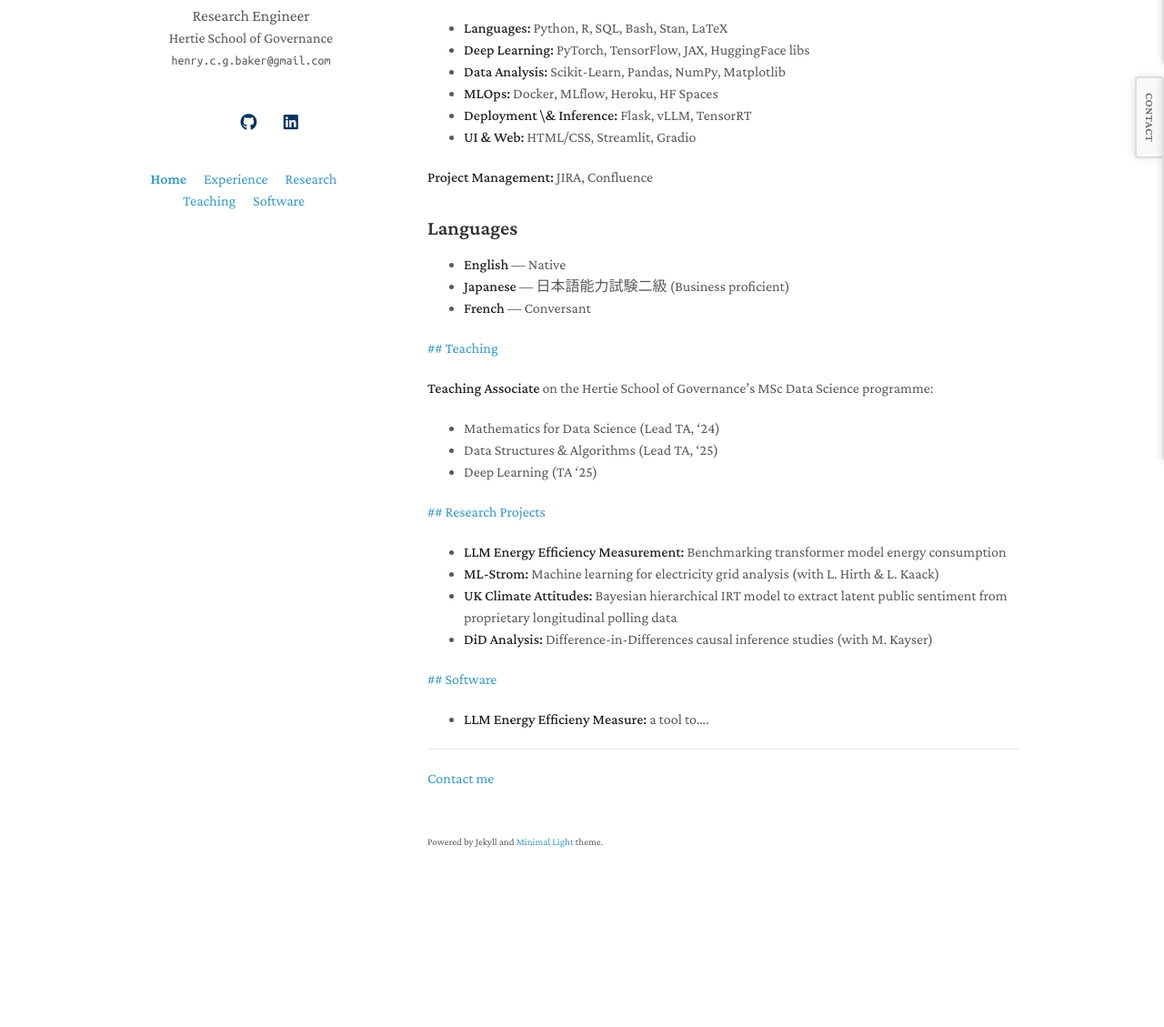
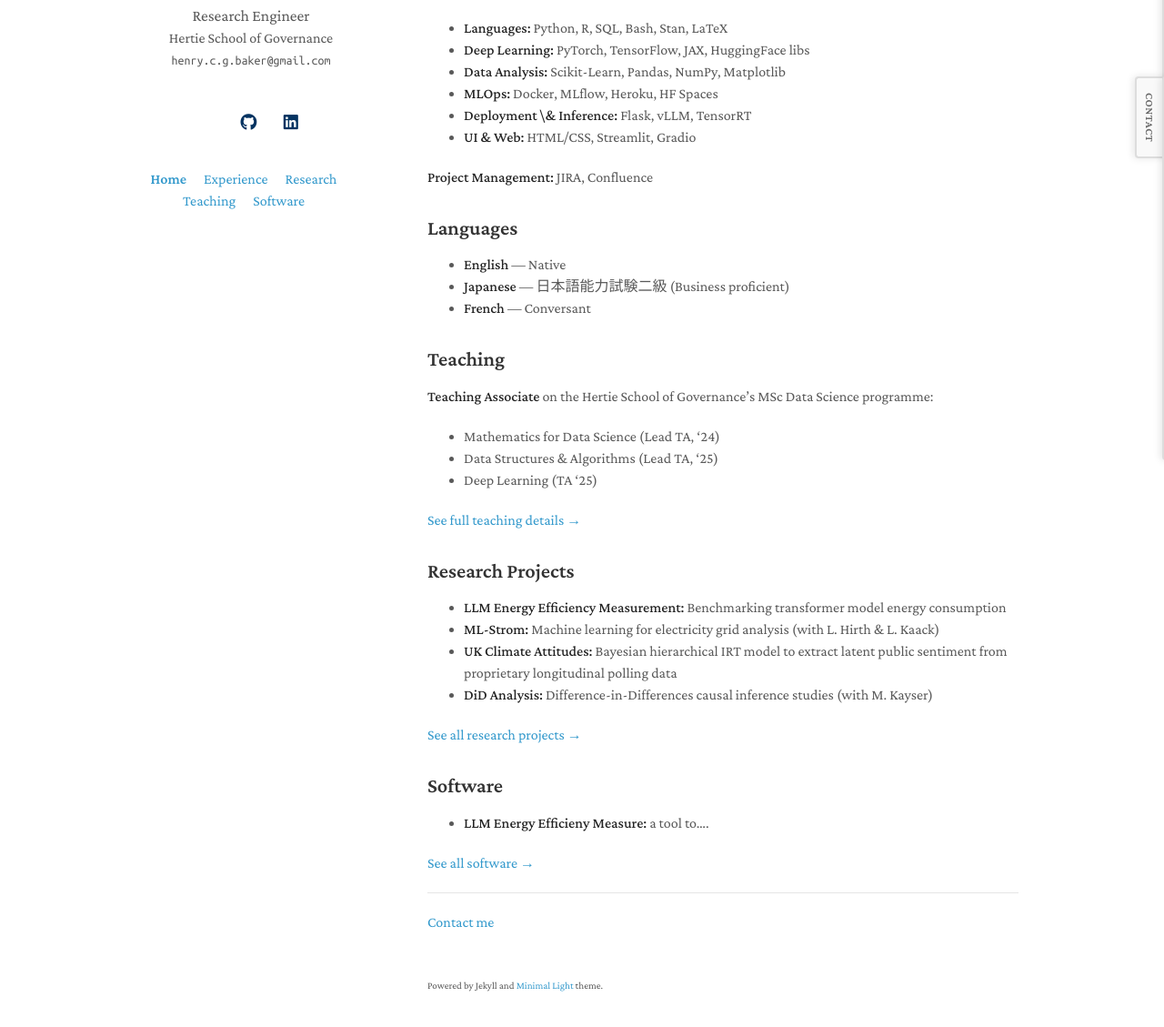
Before and after one commit to henrycgbaker/henrycgbaker.github.io, a Jekyll site: the page built from index.md, in a window 1280 px wide and 1400 px high, scrolled down 552 px. Shown: the part 236-1365 px from the top of the window at 91% size. Built offline with Jekyll 4.4.1, drawn with Linux system fonts in a browser that asks for light colours; a style sheet for code colours, icons or effects is not loaded; before the commit the page ends 1794 px from its top, so only the background shows below that.

Commit message:
Fix header formatting for Teaching, Research Projects, and Software sections

```diff
--- a/index.md
+++ b/index.md
@@ -37,7 +37,7 @@ My background spans East Asia, Europe, and Sub-Saharan Africa, with experience i
 - **Japanese** — ⽇本語能⼒試験⼆級 (Business proficient)
 - **French** — Conversant
 
-[## Teaching](/teaching.md)
+## Teaching
 
 **Teaching Associate** on the Hertie School of Governance's MSc Data Science programme:
 
@@ -45,16 +45,22 @@ My background spans East Asia, Europe, and Sub-Saharan Africa, with experience i
 - Data Structures & Algorithms (Lead TA, '25)
 - Deep Learning (TA '25)
 
-[## Research Projects](/research.md)
+[See full teaching details →](/teaching.md)
+
+## Research Projects
 
 - **LLM Energy Efficiency Measurement:** Benchmarking transformer model energy consumption
 - **ML-Strom:** Machine learning for electricity grid analysis (with L. Hirth & L. Kaack)
 - **UK Climate Attitudes:** Bayesian hierarchical IRT model to extract latent public sentiment from proprietary longitudinal polling data
 - **DiD Analysis:** Difference-in-Differences causal inference studies (with M. Kayser)
 
-[## Software](/software.md)
+[See all research projects →](/research.md)
+
+## Software
 
 - **LLM Energy Efficieny Measure:** a tool to....
+
+[See all software →](/software.md)
 
 ---
 
```
